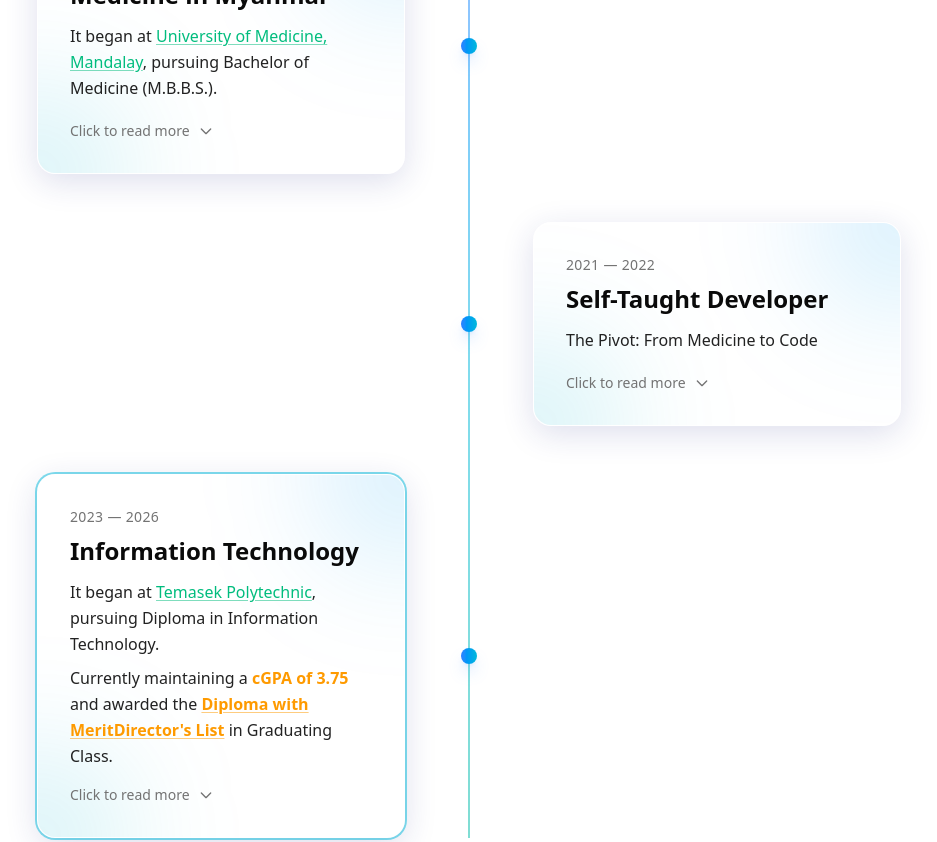
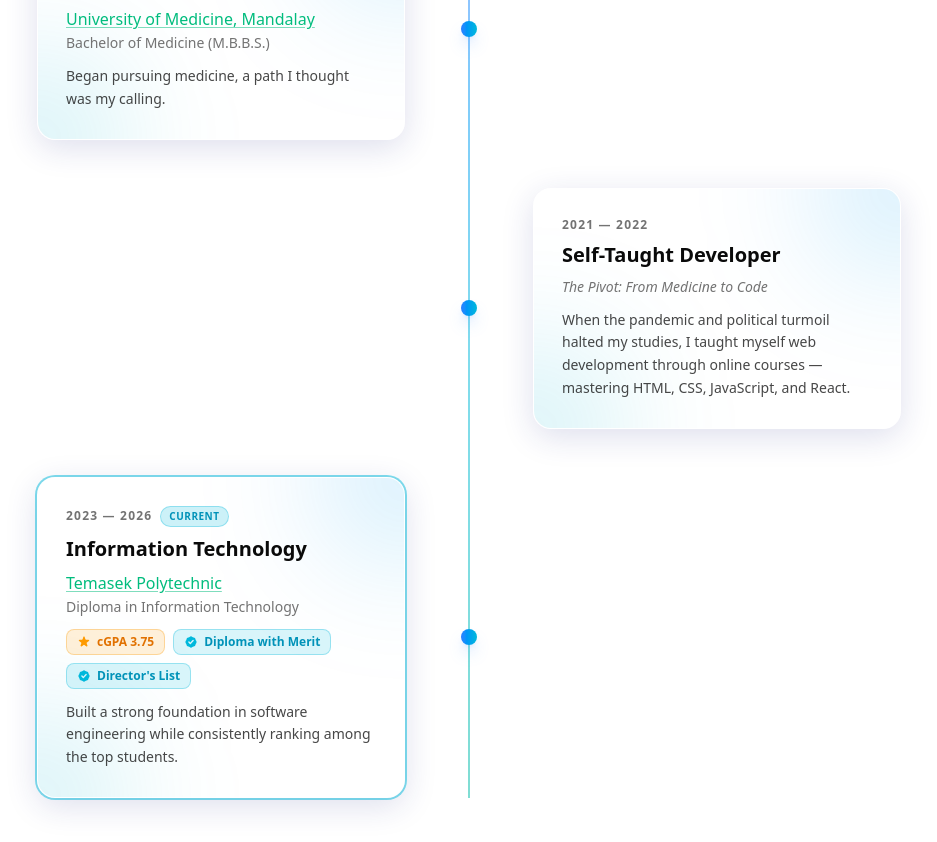
Before and after one commit to Sxein/portfolio, a React (Vite) app: page / in a window 1280 px wide. Shown: the part 1760-2602 px from the top of the page, without its empty margins (171-1108 px from the left). Built offline with nearby package versions, Linux system fonts and the light colour scheme.

Commit message:
Refactor: Simplify EducationCard component layout and enhance styling for better readability and user experience

```diff
--- a/src/components/About/EducationCard.tsx
+++ b/src/components/About/EducationCard.tsx
@@ -1,5 +1,4 @@
 "use client"
-import { useState } from "react"
 import { Tooltip, TooltipTrigger, TooltipContent } from "../ui/tooltip"
 
 interface InstitutionInfo {
@@ -30,14 +29,10 @@ interface EducationCardProps {
 }
 
 export default function EducationCard({ year, title, institution, degree, achievements, description, isHighlight }: EducationCardProps) {
-    const [isExpanded, setIsExpanded] = useState(false)
-
     return (
         <div className="relative group">
-            {/* Glassmorphism Card */}
-            <div
-                className={`
-                    relative overflow-hidden rounded-2xl p-6 md:p-8 cursor-pointer
+            <div className={`
+                relative overflow-hidden rounded-2xl p-6 md:p-7
                 backdrop-blur-xl bg-white/10 dark:bg-white/5
                 border border-white/20 dark:border-white/10
                 shadow-[0_8px_32px_0_rgba(31,38,135,0.15)]
@@ -48,37 +43,39 @@ export default function EducationCard({ year, title, institution, degree, achiev
                 hover:shadow-[0_8px_32px_0_rgba(31,38,135,0.25)]
                 dark:hover:shadow-[0_8px_32px_0_rgba(0,0,0,0.5)]
                 ${isHighlight ? 'ring-2 ring-cyan-500/50' : ''}
-                `}
-                onClick={() => setIsExpanded(!isExpanded)}
-            >
+            `}>
                 {/* Gradient Orb Background Effect */}
                 <div className="absolute -top-20 -right-20 w-40 h-40 bg-gradient-to-br from-blue-500/20 to-cyan-500/20 rounded-full blur-3xl group-hover:scale-150 transition-transform duration-700" />
                 <div className="absolute -bottom-20 -left-20 w-40 h-40 bg-gradient-to-br from-sky-500/20 to-teal-500/20 rounded-full blur-3xl group-hover:scale-150 transition-transform duration-700" />
 
-                {/* Content */}
                 <div className="relative z-10">
-                    {/* Year */}
-                    <p className="text-muted-foreground text-sm font-medium tracking-wide mb-2">
+                    {/* Year + Current Badge */}
+                    <div className="flex items-center gap-2 mb-2">
+                        <span className="text-muted-foreground text-xs font-semibold tracking-widest uppercase">
                             {year}
-                    </p>
+                        </span>
+                        {isHighlight && (
+                            <span className="px-2 py-0.5 rounded-full text-[10px] font-bold tracking-wider uppercase bg-cyan-500/20 text-cyan-600 dark:text-cyan-400 border border-cyan-500/30">
+                                Current
+                            </span>
+                        )}
+                    </div>
 
                     {/* Title */}
-                    <h3 className="text-xl md:text-2xl font-bold text-foreground mb-3">
+                    <h3 className="text-lg md:text-xl font-bold text-foreground mb-2">
                         {title}
                     </h3>
 
-                    {/* Institution with Tooltip */}
-                    {institution && (
-                        <p className="text-foreground/90 leading-relaxed mb-1">
-                            It began at{" "}
+                    {/* Institution + Degree */}
+                    {institution ? (
+                        <div className="mb-3">
                             <Tooltip>
                                 <TooltipTrigger asChild>
                                     <a
                                         href={institution.link}
                                         target="_blank"
                                         rel="noopener noreferrer"
-                                        className="text-emerald-500 dark:text-emerald-400 underline underline-offset-2 decoration-emerald-500/50 hover:decoration-emerald-500 transition-all"
-                                        onClick={(e) => e.stopPropagation()}
+                                        className="text-emerald-500 dark:text-emerald-400 font-medium underline underline-offset-2 decoration-emerald-500/50 hover:decoration-emerald-500 transition-all"
                                     >
                                         {institution.name}
                                     </a>
@@ -95,86 +92,70 @@ export default function EducationCard({ year, title, institution, degree, achiev
                                         target="_blank"
                                         rel="noopener noreferrer"
                                         className="text-emerald-500 dark:text-emerald-400 text-sm font-medium flex items-center gap-1 hover:underline"
-                                        onClick={(e) => e.stopPropagation()}
                                     >
-                                        Click to read more
+                                        Visit website
                                         <svg className="w-3 h-3" fill="none" stroke="currentColor" viewBox="0 0 24 24">
                                             <path strokeLinecap="round" strokeLinejoin="round" strokeWidth={2} d="M10 6H6a2 2 0 00-2 2v10a2 2 0 002 2h10a2 2 0 002-2v-4M14 4h6m0 0v6m0-6L10 14" />
                                         </svg>
                                     </a>
                                 </TooltipContent>
                             </Tooltip>
-                            {degree && `, pursuing ${degree}.`}
-                        </p>
+                            {degree && (
+                                <p className="text-sm text-muted-foreground mt-0.5">{degree}</p>
+                            )}
+                        </div>
+                    ) : (
+                        degree && (
+                            <p className="text-sm text-muted-foreground mb-3 italic">{degree}</p>
+                        )
                     )}
 
-                    {/* Degree only (no institution) */}
-                    {!institution && degree && (
-                        <p className="text-foreground/90 leading-relaxed mb-1">
-                            {degree}
-                        </p>
-                    )}
+                    {/* Achievements — Front and Center */}
+                    {achievements && (
+                        <div className="flex flex-wrap items-center gap-2 mb-3">
+                            {/* GPA Chip */}
+                            <div className="inline-flex items-center gap-1.5 px-2.5 py-1 rounded-md bg-amber-500/15 border border-amber-500/30">
+                                <svg className="w-3.5 h-3.5 text-amber-500" fill="currentColor" viewBox="0 0 20 20">
+                                    <path d="M9.049 2.927c.3-.921 1.603-.921 1.902 0l1.07 3.292a1 1 0 00.95.69h3.462c.969 0 1.371 1.24.588 1.81l-2.8 2.034a1 1 0 00-.364 1.118l1.07 3.292c.3.921-.755 1.688-1.54 1.118l-2.8-2.034a1 1 0 00-1.175 0l-2.8 2.034c-.784.57-1.838-.197-1.539-1.118l1.07-3.292a1 1 0 00-.364-1.118L2.98 8.72c-.783-.57-.38-1.81.588-1.81h3.461a1 1 0 00.951-.69l1.07-3.292z" />
+                                </svg>
+                                <span className="text-xs font-semibold text-amber-600 dark:text-amber-400">
+                                    cGPA {achievements.gpa}
+                                </span>
+                            </div>
 
-                    {/* Achievements - Inline Style */}
-                    {achievements && (
-                        <p className="text-foreground/90 leading-relaxed mt-2">
-                            Currently maintaining a{" "}
-                            <span className="text-amber-500 dark:text-amber-400 font-semibold">
-                                cGPA of {achievements.gpa}
-                            </span>
-                            {achievements.honors && achievements.honors.length > 0 && (
-                                <>
-                                    {" "}and awarded the{" "}
-                                    {achievements.honors.map((honor, index) => (
+                            {/* Honors Chips */}
+                            {achievements.honors?.map((honor, index) => (
                                 <Tooltip key={index}>
                                     <TooltipTrigger asChild>
-                                                <span
-                                                    className="text-amber-500 dark:text-amber-400 font-semibold underline underline-offset-2 decoration-amber-500/50 hover:decoration-amber-500 transition-all"
-                                                    onClick={(e) => e.stopPropagation()}
-                                                >
+                                        <div className="inline-flex items-center gap-1.5 px-2.5 py-1 rounded-md bg-cyan-500/15 border border-cyan-500/30 hover:bg-cyan-500/25 transition-colors">
+                                            <svg className="w-3.5 h-3.5 text-cyan-500" fill="currentColor" viewBox="0 0 20 20">
+                                                <path fillRule="evenodd" d="M6.267 3.455a3.066 3.066 0 001.745-.723 3.066 3.066 0 013.976 0 3.066 3.066 0 001.745.723 3.066 3.066 0 012.812 2.812c.051.643.304 1.254.723 1.745a3.066 3.066 0 010 3.976 3.066 3.066 0 00-.723 1.745 3.066 3.066 0 01-2.812 2.812 3.066 3.066 0 00-1.745.723 3.066 3.066 0 01-3.976 0 3.066 3.066 0 00-1.745-.723 3.066 3.066 0 01-2.812-2.812 3.066 3.066 0 00-.723-1.745 3.066 3.066 0 010-3.976 3.066 3.066 0 00.723-1.745 3.066 3.066 0 012.812-2.812zm7.44 5.252a1 1 0 00-1.414-1.414L9 10.586 7.707 9.293a1 1 0 00-1.414 1.414l2 2a1 1 0 001.414 0l4-4z" clipRule="evenodd" />
+                                            </svg>
+                                            <span className="text-xs font-semibold text-cyan-600 dark:text-cyan-400">
                                                 {honor.name}
                                             </span>
+                                        </div>
                                     </TooltipTrigger>
                                     <TooltipContent
                                         side="top"
                                         className="max-w-xs p-4 bg-card/95 backdrop-blur-xl border border-white/20 dark:border-white/10 text-foreground rounded-xl shadow-xl"
                                     >
+                                        <p className="text-xs font-semibold text-cyan-600 dark:text-cyan-400 mb-1">
+                                            {honor.years}
+                                        </p>
                                         <p className="text-sm leading-relaxed">
                                             {honor.tooltipDescription}
                                         </p>
                                     </TooltipContent>
                                 </Tooltip>
                             ))}
-                                    {" "}in {achievements.honors[0]?.years}.
-                                </>
-                            )}
-                        </p>
+                        </div>
                     )}
 
-                    {/* Expandable Description */}
-                    <div className={`
-                        overflow-hidden transition-all duration-500 ease-out
-                        ${isExpanded ? 'max-h-96 opacity-100 mt-4' : 'max-h-0 opacity-0 mt-0'}
-                    `}>
-                        <div className="pt-4 border-t border-white/10">
-                            <p className="text-foreground/80 leading-relaxed">
+                    {/* Short Description */}
+                    <p className="text-sm text-foreground/75 leading-relaxed">
                         {description}
                     </p>
-                        </div>
-                    </div>
-
-                    {/* Expand/Collapse Indicator */}
-                    <div className="flex items-center gap-2 mt-4 text-muted-foreground text-sm">
-                        <span>{isExpanded ? 'Click to collapse' : 'Click to read more'}</span>
-                        <svg
-                            className={`w-4 h-4 transition-transform duration-300 ${isExpanded ? 'rotate-180' : ''}`}
-                            fill="none"
-                            stroke="currentColor"
-                            viewBox="0 0 24 24"
-                        >
-                            <path strokeLinecap="round" strokeLinejoin="round" strokeWidth={2} d="M19 9l-7 7-7-7" />
-                        </svg>
-                    </div>
                 </div>
             </div>
         </div>
```
Lines whose indentation alone changed are shown as unchanged.
